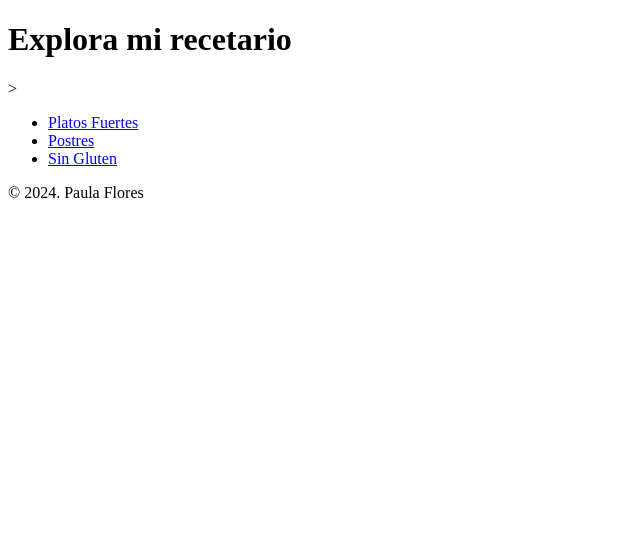
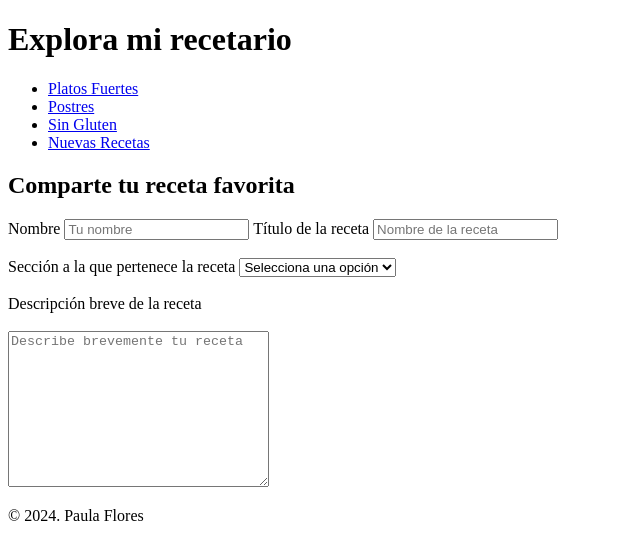
Before and after one commit to Paula743/DEV.F_PROY1, a plain HTML site: page main.html in a window 1280 px wide. Shown: the whole page, without its empty margins (0-640 px from the left). Drawn offline with Linux system fonts and the light colour scheme.

Commit message:
Agrego nueva seccion al main

```diff
--- a/main.html
+++ b/main.html
@@ -7,12 +7,13 @@
 </head>
 <body>
     <hearder>
-        <h1>Explora mi recetario</h1>>
+        <h1>Explora mi recetario</h1>
         <nav>
             <ul>
                 <li><a href="#Platos">Platos Fuertes</a></li>
                 <li><a href="#Postres">Postres</a></li>
                 <li><a href="#GlutenFree">Sin Gluten</a></li>
+                <li><a href="#NuevasRecetas">Nuevas Recetas</a></li>
             </ul>
         </nav>
     </hearder>
@@ -27,6 +28,34 @@
          <section id="GLutenFree">
          </section>
 
+         <section id="NuevasRecetas">
+            <h2>Comparte tu receta favorita</h2>
+            <form>
+                <label for="nombre">Nombre</label>
+                <input type="text" id="nombre" placeholder="Tu nombre" required>
+
+                <label for="receta">Título de la receta</label>
+                <input type="text" id="receta" placeholder="Nombre de la receta" required><br><br>
+
+                <label for="seccion">Sección a la que pertenece la receta</label>
+                <select id="seccion" required>
+                    <option value="" selected disabled>Selecciona una opción</option>
+                    <option>Platos Fuertes</option>
+                    <option>Postres</option>
+                    <option>Sin Gluten</option>
+                </select><br><br>
+
+                <label for="descripcion">Descripción breve de la receta</label><br><br>
+                <textarea
+                    id="descripcion"
+                    rows="10"
+                    cols="30"
+                    placeholder="Describe brevemente tu receta"
+                    required
+                ></textarea>
+            </form>
+         </section>
+
          <footer>
             <p>&copy; 2024. Paula Flores</p>
          </footer>
```
